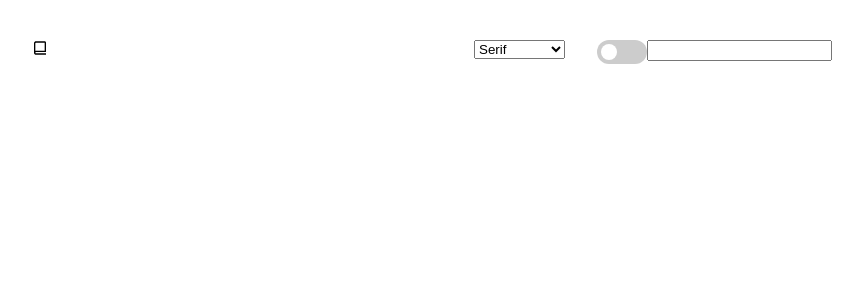
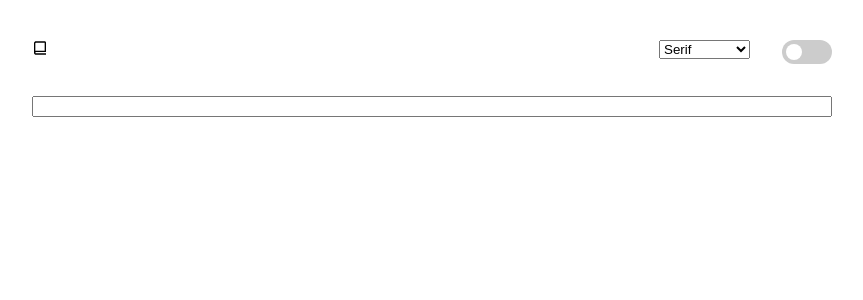
Before and after one commit to Nemo144/dictionary, a Next.js app in the folder dictionary/: page / in a window 1280 px wide. Shown: the top 300 px of the page, without its empty margins (208-1071 px from the left). Built offline with nearby package versions, Linux system fonts and the light colour scheme.

Commit message:
:bug: fix css bug

```diff
--- a/dictionary/components/Dictionary.jsx
+++ b/dictionary/components/Dictionary.jsx
@@ -84,11 +84,11 @@ const Dictionary = () => {
               </label>
             </form>
           </div>
+        </div>
+      </div>
 
-          <div className="dictionary-input">
-            <input type="text" name="firstText" value="" />
-          </div>
-        </div>
+      <div className="dictionary-input">
+        <input type="text" name="firstText" value="" />
       </div>
     </div>
   );
--- a/dictionary/styles/globals.css
+++ b/dictionary/styles/globals.css
@@ -108,4 +108,7 @@ input:checked + .slider:before {
 .dictionary-input {
   display: flex;
   flex-direction: column;
+  margin-top: 2rem;
+  /* border: 1px solid black; */
+  /* border-radius: 15px 50px 30px 5px; */
 }
```
